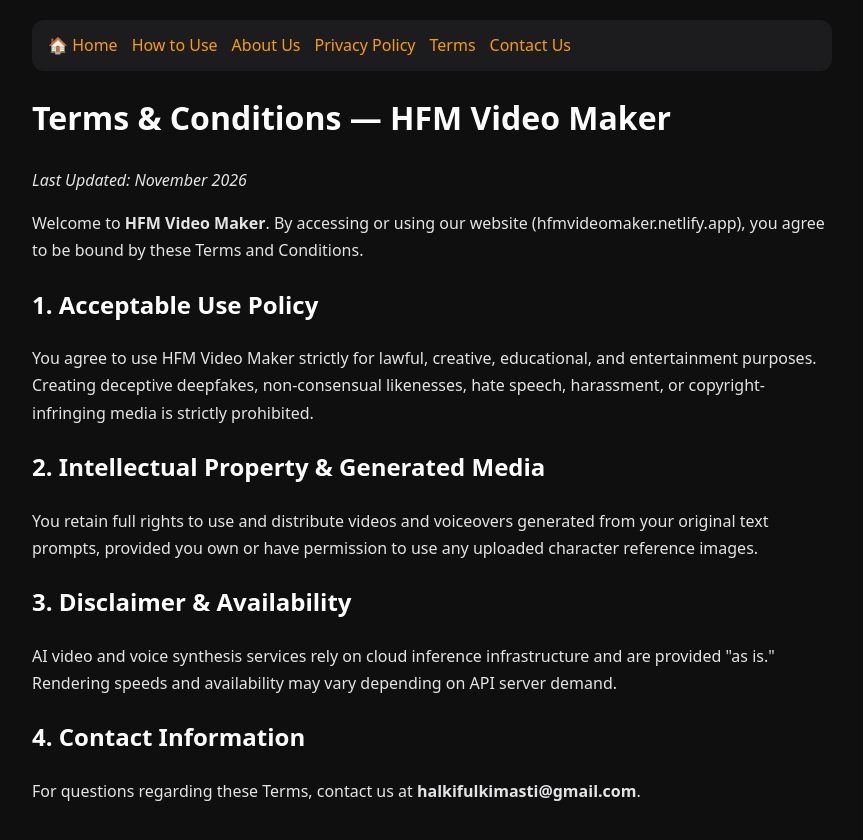
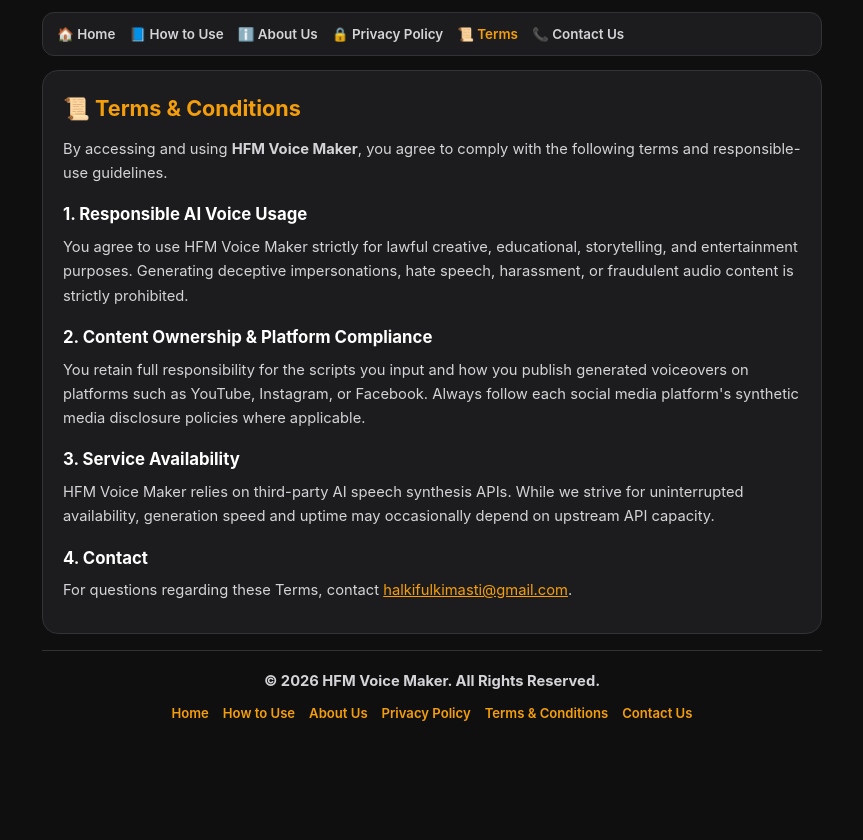
Before and after one commit to halkifulkimasti/hfmvideomaker, a plain HTML site: page terms.html in a window 1280 px wide. Shown: the whole page, without its empty margins (208-1071 px from the left). After the commit the page ends 800 px from the top, so only its background shows below. Drawn offline with Linux system fonts and the light colour scheme.

Commit message:
Update terms.html

```diff
--- a/terms.html
+++ b/terms.html
@@ -3,33 +3,63 @@
 <head>
   <meta charset="UTF-8" />
   <meta name="viewport" content="width=device-width, initial-scale=1.0" />
-  <title>Terms & Conditions — HFM Video Maker</title>
+  <title>Terms & Conditions — HFM Voice Maker</title>
   <style>
-    body { background:#0f0f0f; color:#e4e4e7; font-family:system-ui,sans-serif; line-height:1.7; padding:20px; max-width:800px; margin:auto; }
-    a { color:#f59e0b; text-decoration:none; }
-    h1, h2 { color:#fff; margin-top:20px; }
-    .nav { background:#1c1c1e; padding:12px 16px; border-radius:12px; margin-bottom:20px; display:flex; gap:14px; flex-wrap:wrap; }
+    :root { --bg: #0f0f0f; --card: #1c1c1e; --border: #323236; --text: #ffffff; --muted: #a1a1aa; --accent: #f59e0b; }
+    * { box-sizing: border-box; margin: 0; padding: 0; font-family: -apple-system, BlinkMacSystemFont, "Segoe UI", Roboto, sans-serif; }
+    body { background: var(--bg); color: var(--text); line-height: 1.65; padding: 12px; }
+    .container { max-width: 780px; margin: 0 auto; }
+    .top-nav { display: flex; align-items: center; gap: 14px; overflow-x: auto; background: var(--card); border: 1px solid var(--border); padding: 10px 14px; border-radius: 12px; margin-bottom: 14px; white-space: nowrap; }
+    .top-nav a { color: #d4d4d8; text-decoration: none; font-size: 0.84rem; font-weight: 600; }
+    .top-nav a.active, .top-nav a:hover { color: var(--accent); }
+    .card { background: var(--card); border: 1px solid var(--border); border-radius: 16px; padding: 20px; margin-bottom: 16px; }
+    h1 { font-size: 1.35rem; color: var(--accent); margin-bottom: 10px; }
+    h2 { font-size: 1.05rem; color: #fff; margin: 16px 0 6px; }
+    p { font-size: 0.92rem; color: #d4d4d8; margin-bottom: 10px; }
+    footer { text-align: center; color: var(--muted); font-size: 0.82rem; padding: 18px 8px 30px; border-top: 1px solid var(--border); }
+    .footer-links { display: flex; flex-wrap: wrap; justify-content: center; gap: 14px; margin-top: 10px; }
+    .footer-links a { color: var(--accent); text-decoration: none; font-weight: 600; }
   </style>
 </head>
 <body>
-  <div class="nav">
-    <a href="index.html">🏠 Home</a>
-    <a href="guide.html">How to Use</a>
-    <a href="about.html">About Us</a>
-    <a href="privacy.html">Privacy Policy</a>
-    <a href="terms.html">Terms</a>
-    <a href="contact.html">Contact Us</a>
+  <div class="container">
+    <nav class="top-nav">
+      <a href="index.html">🏠 Home</a>
+      <a href="guide.html">📘 How to Use</a>
+      <a href="about.html">ℹ️ About Us</a>
+      <a href="privacy.html">🔒 Privacy Policy</a>
+      <a href="terms.html" class="active">📜 Terms</a>
+      <a href="contact.html">📞 Contact Us</a>
+    </nav>
+
+    <div class="card">
+      <h1>📜 Terms & Conditions</h1>
+      <p>By accessing and using <strong>HFM Voice Maker</strong>, you agree to comply with the following terms and responsible-use guidelines.</p>
+
+      <h2>1. Responsible AI Voice Usage</h2>
+      <p>You agree to use HFM Voice Maker strictly for lawful creative, educational, storytelling, and entertainment purposes. Generating deceptive impersonations, hate speech, harassment, or fraudulent audio content is strictly prohibited.</p>
+
+      <h2>2. Content Ownership & Platform Compliance</h2>
+      <p>You retain full responsibility for the scripts you input and how you publish generated voiceovers on platforms such as YouTube, Instagram, or Facebook. Always follow each social media platform's synthetic media disclosure policies where applicable.</p>
+
+      <h2>3. Service Availability</h2>
+      <p>HFM Voice Maker relies on third-party AI speech synthesis APIs. While we strive for uninterrupted availability, generation speed and uptime may occasionally depend on upstream API capacity.</p>
+
+      <h2>4. Contact</h2>
+      <p>For questions regarding these Terms, contact <a href="mailto:halkifulkimasti@gmail.com" style="color:#f59e0b;">halkifulkimasti@gmail.com</a>.</p>
+    </div>
+
+    <footer>
+      <p><strong>© 2026 HFM Voice Maker. All Rights Reserved.</strong></p>
+      <div class="footer-links">
+        <a href="index.html">Home</a>
+        <a href="guide.html">How to Use</a>
+        <a href="about.html">About Us</a>
+        <a href="privacy.html">Privacy Policy</a>
+        <a href="terms.html">Terms & Conditions</a>
+        <a href="contact.html">Contact Us</a>
+      </div>
+    </footer>
   </div>
-  <h1>Terms & Conditions — HFM Video Maker</h1>
-  <p><em>Last Updated: November 2026</em></p>
-  <p>Welcome to <strong>HFM Video Maker</strong>. By accessing or using our website (hfmvideomaker.netlify.app), you agree to be bound by these Terms and Conditions.</p>
-  <h2>1. Acceptable Use Policy</h2>
-  <p>You agree to use HFM Video Maker strictly for lawful, creative, educational, and entertainment purposes. Creating deceptive deepfakes, non-consensual likenesses, hate speech, harassment, or copyright-infringing media is strictly prohibited.</p>
-  <h2>2. Intellectual Property & Generated Media</h2>
-  <p>You retain full rights to use and distribute videos and voiceovers generated from your original text prompts, provided you own or have permission to use any uploaded character reference images.</p>
-  <h2>3. Disclaimer & Availability</h2>
-  <p>AI video and voice synthesis services rely on cloud inference infrastructure and are provided "as is." Rendering speeds and availability may vary depending on API server demand.</p>
-  <h2>4. Contact Information</h2>
-  <p>For questions regarding these Terms, contact us at <strong>halkifulkimasti@gmail.com</strong>.</p>
 </body>
 </html>
```
